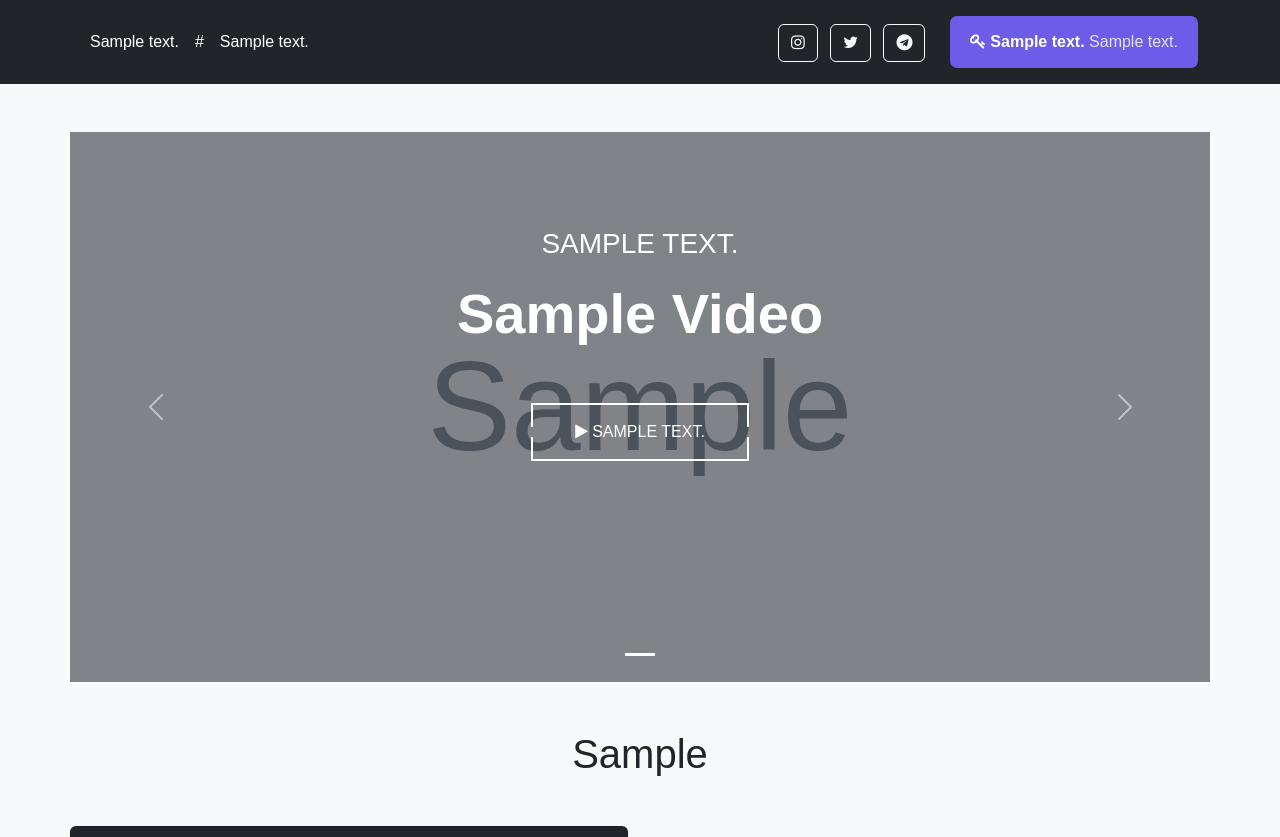
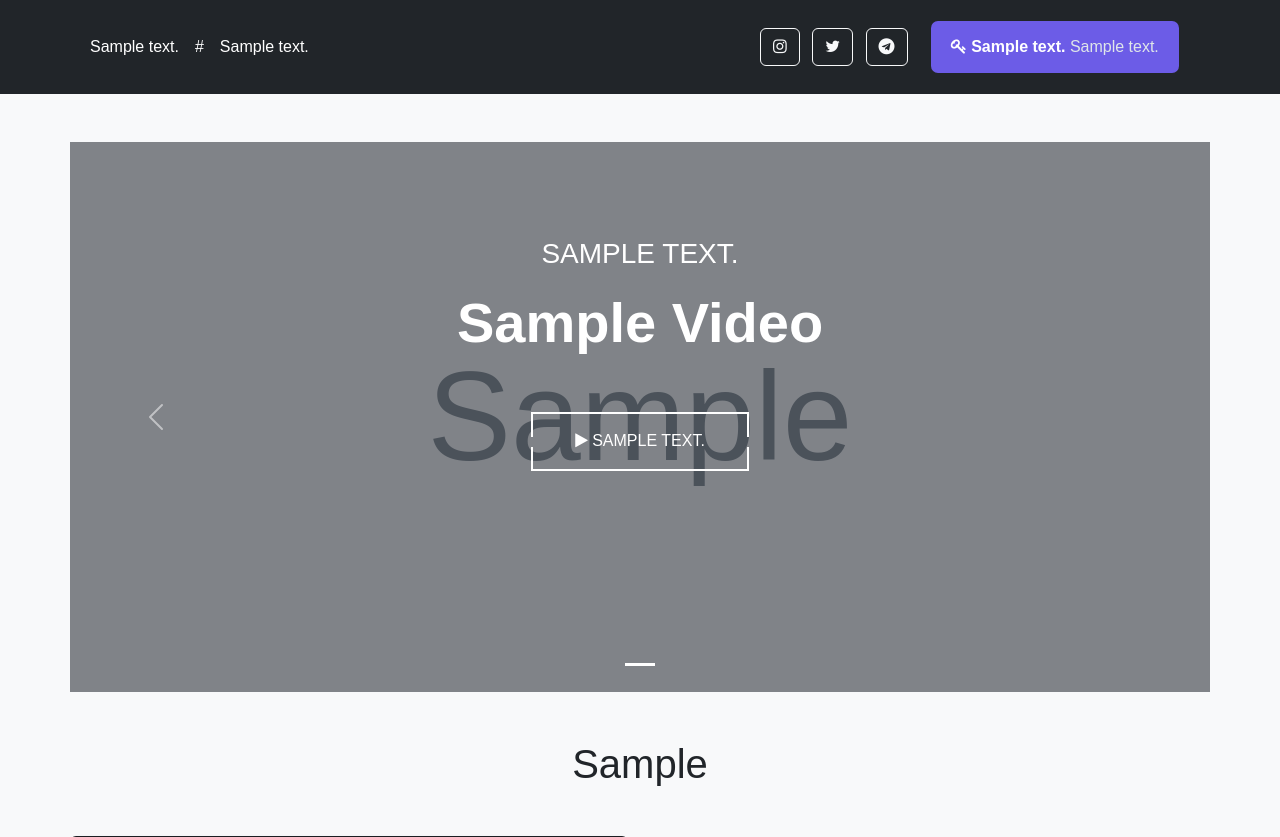
Before and after one commit to herbalsomml/ideal-doodle, a Django app: page / in a window 1280 px wide. Shown: the top 837 px of the page. Run offline with Django 5.2, Linux system fonts and the light colour scheme; tables that the repository leaves empty hold one stand-in row (values such as "Sample post"); grey boxes marked "Sample" are stand-in pictures; some libraries are stand-ins or nearby versions.

Commit message:
images fixed

```diff
--- a/website/static/assets/js/videos.js
+++ b/website/static/assets/js/videos.js
@@ -28,7 +28,7 @@ const handleGetData = () => {
                                                   <p class="lead text-white">${video.short_description}</p>
                                                 <div>
                                                 <div class="bg-light shadow mx-auto" style="width: 80%;height: auto;border-radius: 21px 21px 0 0;">
-                                                <img class="card-img-top w-100 b-img" src="${video.image}"></div>
+                                                <img class="card-img-top w-100 b-img" src="${video.image.url}"></div>
                                                 </div></a>
 
                                             </div>`
--- a/website/templates/includes/carousel.html
+++ b/website/templates/includes/carousel.html
@@ -15,7 +15,7 @@
         {% include "includes/carousel-item.html" %}
       {% endfor %}
 
-    </div><button class="carousel-control-prev" data-bs-slide="prev" data-bs-target="#promotion-carousel" type="button"><span aria-hidden="true" class="carousel-control-prev-icon"></span> <span class="visually-hidden">Previous</span></button> <button class="carousel-control-next" data-bs-slide="next" data-bs-target="#promotion-carousel" type="button"><span aria-hidden="true" class="carousel-control-next-icon"></span> <span class="visually-hidden">Next</span></button>
+    </div><button class="carousel-control-prev" data-bs-slide="prev" data-bs-target="#promotion-carousel" type="button"><span aria-hidden="true" class="carousel-control-prev-icon"></span> <span class="visually-hidden">Previou>
   </div>
 </div>
 
--- a/website/templates/includes/fansly.html
+++ b/website/templates/includes/fansly.html
@@ -1,8 +1,9 @@
   <!-- Fansly block -->
+
   <div class="container mt-5 mb-5">
     <div class="row">
         <div class="col-md-6 d-flex justify-content-center align-items-center">
-            <img class="shadow-lg d-img" src="{{ settings_list.fansly_block_image }}">
+            <img class="shadow-lg d-img" src="{{ settings_list.fansly_block_image.url }}">
         </div>
         <div class="col-md-6">
             <h1 class="text-center font-weight-normal mb-5 mt-5" id="links">{{ settings_list.fansly_block_header }}</h1>
--- a/website/templates/includes/footer.html
+++ b/website/templates/includes/footer.html
@@ -1,17 +1,23 @@
   <!-- Footer -->
   <footer class="bg-dark text-center text-white">
     <div class="container p-4 pb-0">
-      <section class="mb-4">
-        <a target="_blank" class="text-decoration-none" href="{{ settings_list.fansly_url }}">
-        <button class="btn-subscribe"><i class="fa fa-key"></i> Subscribe <span class="btn-subscribe-span">and watch</span></button>
-        </a>
+
+<section class="mb-4">
+  <a target="_blank" class="text-decoration-none" href="{{ settings_list.fansly_url }}">
+    <button class="btn-subscribe"><i class="fa fa-key"></i> Subscribe <span class="btn-subscribe-span">and watch</span></button>
+    </a>
+
+
+
+      </section><section class="mb-4">
+
         <a target="_blank" class="btn btn-outline-light btn-floating m-1" data-mdb-button-init="" data-mdb-ripple-init="" href="{{ settings_list.instagram_url }}" role="button"><i class="fa fa-instagram"></i></a>
         <a target="_blank" class="btn btn-outline-light btn-floating m-1" data-mdb-button-init="" data-mdb-ripple-init="" href="{{ settings_list.twitter_url }}" role="button"><i class="fa fa-twitter"></i></a>
         <a target="_blank" class="btn btn-outline-light btn-floating m-1" data-mdb-button-init="" data-mdb-ripple-init="" href="{{ settings_list.telegram_url }}" role="button"><i class="fa fa-telegram"></i></a>
       </section>
     </div>
     <div class="text-center p-3" style="background-color: rgba(0, 0, 0, 0.2);">
-      <a class="text-white text-decoration-none" href="{{ settings_list.model_name }}" role="button">© 🌿 {{settings_list.model_name}}</a>
+      <a class="text-white text-decoration-none" href="Herbal Sommelier" role="button">© 🌿 Herbal Sommelier</a>
     </div>
   </footer>
 
--- a/website/templates/includes/header.html
+++ b/website/templates/includes/header.html
@@ -14,14 +14,16 @@
             <a class="nav-link px-2 text-white" href="#qa">{{ settings_list.qa_button_nav_text }}</a>
           </li>
         </ul>
-        <div class="text-end">
+        <div style="text-align: center !important;" class="text-end justify-content-center mt-2 mb-2">
           <a target="_blank" class="btn btn-outline-light btn-floating m-1" data-mdb-button-init="" data-mdb-ripple-init="" href="{{ settings_list.instagram_url }}" role="button">
             <i class="fa fa-instagram"></i></a>
           <a target="_blank" class="btn btn-outline-light btn-floating m-1" data-mdb-button-init="" data-mdb-ripple-init="" href="{{ settings_list.twitter_url }}" role="button">
             <i class="fa fa-twitter"></i></a>
             <a target="_blank" class="btn btn-outline-light btn-floating m-1" data-mdb-button-init="" data-mdb-ripple-init="" href="{{ settings_list.telegram_url }}" role="button"><i class="fa fa-telegram"></i></a>
-            <a target="_blank" class="text-decoration-none" href="{{ settings_list.fansly_url }}">
-            <button class="btn-subscribe" style=" margin-left: 1em;"><i class="fa fa-key"></i> {{ settings_list.subscribe_button_text_one }} <span class="btn-subscribe-span">{{ settings_list.subscribe_button_text_two }}</span></button>
+        </div>
+        <div style="text-align: center !important;" class="text-end justify-content-center">
+            <a target="_blank" style="margin-right: 1.2em;margin-left:1.2em;" class="text-decoration-none" href="{{ settings_list.fansly_url }}">
+            <button class="btn-subscribe"><i class="fa fa-key"></i> {{ settings_list.subscribe_button_text_one }} <span class="btn-subscribe-span">{{ settings_list.subscribe_button_text_two }}</span></button>
             </a>
         </div>
       </div>
--- a/website/templates/includes/qa-item.html
+++ b/website/templates/includes/qa-item.html
@@ -1,8 +1,8 @@
 <div class="col-md-12" style="">
-    <div class="card mb-4 shadow-sm" style="">
-      <div class="card-body">
-        <h5 class="card-title">{{ question.question }}</h5>
-        <p class="card-text">{% autoescape off %}{{ question.answer | safe }}{% endautoescape %}</p>
-      </div>
+  <div class="card mb-4 shadow-sm" style="">
+    <div class="card-body">
+      <h5 class="card-title">{{ question.question }}</h5>
+      <p class="card-text">{% autoescape off %}{{ question.answer | safe }}{% endautoescape %}</p>
     </div>
   </div>
+</div>
--- a/website/templates/includes/social_media.html
+++ b/website/templates/includes/social_media.html
@@ -3,7 +3,7 @@
         <div class="container mt-5 mb-5">
           <div class="row">
               <div class="col-md-6 d-flex justify-content-center align-items-center">
-            <img class="shadow-lg d-img" src="{{ settings_list.social_media_block_image }}">
+                <img class="shadow-lg d-img" src="{{ settings_list.social_media_block_image.url }}">
             </div>
 
             <div class="col-md-6">
--- a/website/templates/includes/webcam.html
+++ b/website/templates/includes/webcam.html
@@ -3,7 +3,7 @@
       <div class="container mt-5 mb-5">
         <div class="row">
             <div class="col-md-6 d-flex justify-content-center align-items-center">
-                <img class="shadow-lg d-img" src="{{ settings_list.webcam_block_image }}">
+              <img class="shadow-lg d-img" src="{{ settings_list.webcam_block_image.url }}">
           </div>
 
           <div class="col-md-6">
@@ -11,7 +11,7 @@
             {% autoescape off %}{{ settings_list.webcam_block_text | safe }}{% endautoescape %}
             <div class="btn-chaturbate-borders mb-2">
               <a target="_blank" class="text-decoration-none" href="{{ settings_list.chaturbate_url }}">
-                <button class="btn-chaturbate"><i class="fa fa-camera"></i> Chaddddturbate</button>
+              <button class="btn-chaturbate"><i class="fa fa-camera"></i> Chaturbate</button>
               </a>
             </div><br>
             <div class="btn-stripchat-borders mb-3">
```
Also changed, not shown: website/templates/includes/carousel-item.html (line endings or trailing spaces), website/templates/includes/running_line.html (indentation only), website/templates/includes/top-button.html (line endings or trailing spaces), website/templates/includes/video_page.html (line endings or trailing spaces). Lines whose indentation alone changed are shown as unchanged.
